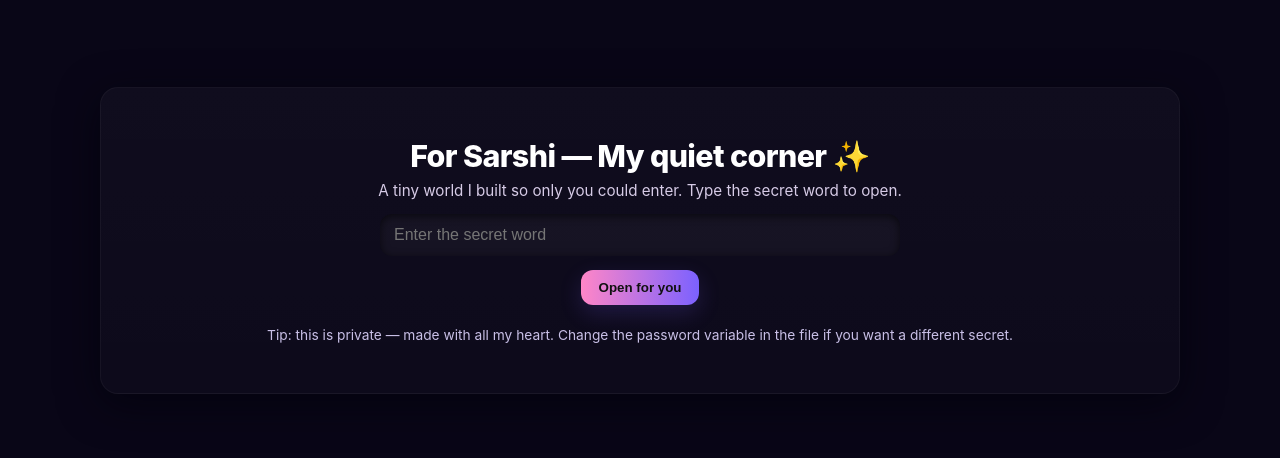
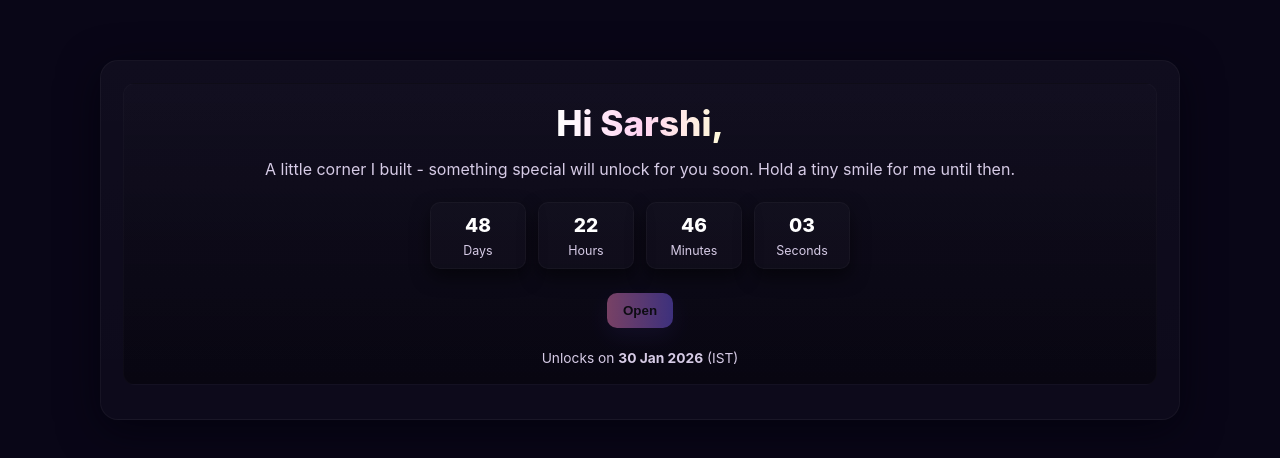
Before and after one commit to DeveshBector/dev, a plain HTML site: page index.html in a window 1280 px wide. Shown: the part 160-618 px from the top of the page. Drawn offline with Linux system fonts and the light colour scheme.

Commit message:
Add files via upload

```diff
--- a/index.html
+++ b/index.html
@@ -24,8 +24,39 @@
       border: 1px solid rgba(255,255,255,0.04);
     }
 
+    /* ====== Landing (countdown) ====== */
+    .landing {
+      display: grid;
+      place-items: center;
+      gap: 14px;
+      text-align: center;
+      padding: 18px;
+      border-radius: 12px;
+      margin-bottom: 12px;
+      background: linear-gradient(180deg, rgba(255,255,255,0.01), rgba(0,0,0,0.35));
+      border: 1px solid rgba(255,255,255,0.02);
+    }
+    .landing .hi { font-size: clamp(1.6rem, 3.5vw, 2.2rem); font-weight:800; background: linear-gradient(90deg,#fff 0%, #ffd4f2 50%, #fffbda 100%); -webkit-background-clip:text; background-clip:text; -webkit-text-fill-color:transparent; }
+    .landing .lead { color:#d6cbe6; max-width:820px; line-height:1.45; }
+    .countdown {
+      display:flex;
+      gap:12px;
+      justify-content:center;
+      align-items:center;
+      flex-wrap:wrap;
+      margin-top:6px;
+    }
+    .count-card {
+      width:96px; min-width:72px; padding:10px; border-radius:10px; background: rgba(255,255,255,0.02); border:1px solid rgba(255,255,255,0.03);
+      box-shadow: 0 8px 18px rgba(0,0,0,0.5); text-align:center;
+    }
+    .count-num { font-weight:800; font-size:1.2rem; }
+    .count-label { font-size:0.78rem; color:#d6cbe6; margin-top:6px; }
+    .landing .open-btn { padding:10px 16px; border-radius:10px; border:none; cursor:pointer; font-weight:700; background: linear-gradient(90deg,#ff86c7,#7b61ff); color:#111; box-shadow:0 8px 22px rgba(123,97,255,0.18); }
+    .landing .open-btn[disabled] { opacity:0.45; cursor:not-allowed; filter:grayscale(.03); }
+
     /* ====== Entry (password) ====== */
-    .entry { display: grid; gap: 14px; place-items: center; text-align: center; padding: 28px; }
+    .entry { display: none; gap: 14px; place-items: center; text-align: center; padding: 28px; }
     .title { font-size: 1.9rem; font-weight: 800; letter-spacing: -0.02em; }
     .subtitle { color: #d6cbe6; margin-top: 6px; font-size: 0.95rem; }
     input[type="password"] { width: min(520px, 92%); padding: 12px 14px; border-radius: 12px; border: none; outline: none; font-size: 1rem; background: rgba(255,255,255,0.03); color: #fff; box-shadow: inset 0 2px 8px rgba(0,0,0,0.6); }
@@ -213,7 +244,7 @@
     .memory-strip::-webkit-scrollbar-track {
       background: transparent;
     }
-    .memory-strip::-webkit-scrollbar-thumb {
+    .memory_strip::-webkit-scrollbar-thumb {
       border-radius: 999px;
       background: rgba(255,255,255,0.35);
     }
@@ -261,8 +292,38 @@
   <div class="wrap">
     <div class="card" role="main" aria-labelledby="for-sarshi">
 
-      <!-- ENTRY -->
-      <div class="entry" id="entry-screen">
+      <!-- LANDING (appears before password entry) -->
+      <div class="landing" id="landing">
+        <div class="hi">Hi Sarshi,</div>
+        <div class="lead">A little corner I built - something special will unlock for you soon. Hold a tiny smile for me until then.</div>
+
+        <div class="countdown" aria-live="polite">
+          <div class="count-card">
+            <div class="count-num" id="land-days">--</div>
+            <div class="count-label">Days</div>
+          </div>
+          <div class="count-card">
+            <div class="count-num" id="land-hours">--</div>
+            <div class="count-label">Hours</div>
+          </div>
+          <div class="count-card">
+            <div class="count-num" id="land-minutes">--</div>
+            <div class="count-label">Minutes</div>
+          </div>
+          <div class="count-card">
+            <div class="count-num" id="land-seconds">--</div>
+            <div class="count-label">Seconds</div>
+          </div>
+        </div>
+
+        <div style="margin-top:10px;">
+          <button class="open-btn" id="landing-open" disabled>Open</button>
+        </div>
+        <div style="font-size:0.86rem; color:#d6cbe6; margin-top:8px;">Unlocks on <strong>30 Jan 2026</strong> (IST)</div>
+      </div>
+
+      <!-- ENTRY (password) -->
+      <div class="entry" id="entry-screen" aria-hidden="true">
         <div>
           <div class="title" id="for-sarshi">For Sarshi — My quiet corner ✨</div>
           <div class="subtitle">A tiny world I built so only you could enter. Type the secret word to open.</div>
@@ -442,6 +503,9 @@
     // First time you saw her
     const FIRST_SEEN_DATE = new Date('2024-02-07T00:00:00+05:30');
 
+    // Landing countdown target: 30 Jan 2026, 00:00 IST
+    const LANDING_TARGET = new Date('2026-01-30T00:00:00+05:30').getTime();
+
     async function sha256(str) {
       const utf8 = new TextEncoder().encode(str);
       const digest = await crypto.subtle.digest('SHA-256', utf8);
@@ -457,6 +521,69 @@
       const hearts = document.getElementById('hearts');
       const audio = document.getElementById('bg-audio');
 
+      // LANDING elements
+      const landing = document.getElementById('landing');
+      const landOpenBtn = document.getElementById('landing-open');
+      const landDays = document.getElementById('land-days');
+      const landHours = document.getElementById('land-hours');
+      const landMinutes = document.getElementById('land-minutes');
+      const landSeconds = document.getElementById('land-seconds');
+
+      // show entry-screen after clicking landing open
+      landOpenBtn.addEventListener('click', () => {
+        // hide landing, show entry
+        landing.style.display = 'none';
+        entry.style.display = 'grid';
+        entry.setAttribute('aria-hidden','false');
+        input.focus();
+      });
+
+      // If you want direct skip (for testing), uncomment next line:
+      // landing.style.display = 'none'; entry.style.display='grid';
+
+      // Landing countdown update
+      function updateLandingCountdown(){
+        const now = Date.now();
+        let diff = LANDING_TARGET - now;
+        if (diff <= 0) {
+          // unlocked state
+          landDays.textContent = '0';
+          landHours.textContent = '00';
+          landMinutes.textContent = '00';
+          landSeconds.textContent = '00';
+          landOpenBtn.disabled = false;
+          landOpenBtn.removeAttribute('disabled');
+          landOpenBtn.textContent = 'Open';
+          return true;
+        } else {
+          const secTotal = Math.floor(diff / 1000);
+          const days = Math.floor(secTotal / (24 * 3600));
+          const hours = Math.floor((secTotal % (24 * 3600)) / 3600);
+          const mins = Math.floor((secTotal % 3600) / 60);
+          const secs = secTotal % 60;
+          landDays.textContent = days;
+          landHours.textContent = String(hours).padStart(2,'0');
+          landMinutes.textContent = String(mins).padStart(2,'0');
+          landSeconds.textContent = String(secs).padStart(2,'0');
+          landOpenBtn.disabled = true;
+          return false;
+        }
+      }
+
+      // Start landing timer
+      updateLandingCountdown();
+      const landingTimer = setInterval(() => {
+        const unlocked = updateLandingCountdown();
+        if (unlocked) {
+          clearInterval(landingTimer);
+        }
+      }, 500);
+
+      // Initially we show the landing (password hidden). If the target is in the past, landing Open is enabled automatically.
+      entry.style.display = 'none';
+      secret.style.display = 'none';
+
+      // --- Original code: password unlock logic, gallery, lightbox, etc. ---
       btn.addEventListener('click', async () => {
         const attempt = input.value || "";
         if ((await sha256(attempt)) === storedHash) {
```
